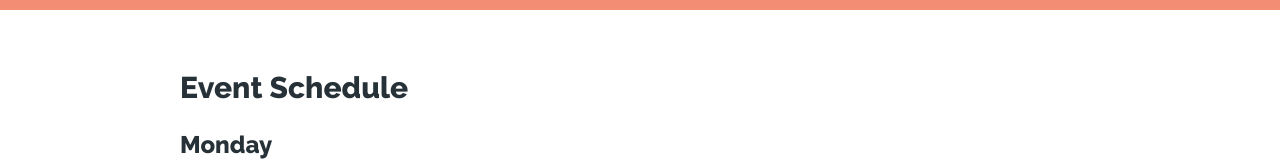
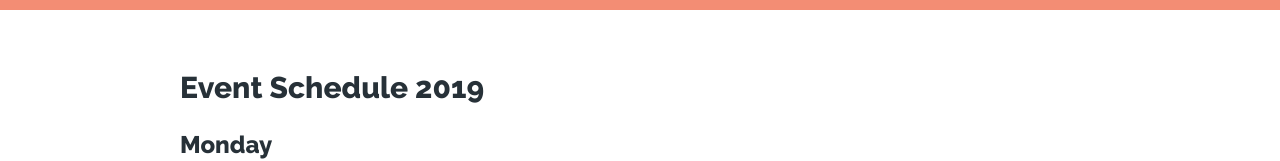
Before and after one commit to ths-mental-health-week/mental-health-week-webpage, a Next.js app: page /events in a window 1280 px wide. Shown: the part 366-527 px from the top of the page. Built offline with nearby package versions, Linux system fonts and the light colour scheme.

Commit message:
Changed "Event Schedule" to "(...) 2019"

```diff
--- a/pages/events.js
+++ b/pages/events.js
@@ -30,7 +30,7 @@ export default () => (
 		<Content>
 			<Container>
 				<Introduction>
-					<h2>Event Schedule</h2>
+					<h2>Event Schedule 2019</h2>
 				</Introduction>
 				<Events />
 			</Container>
```
